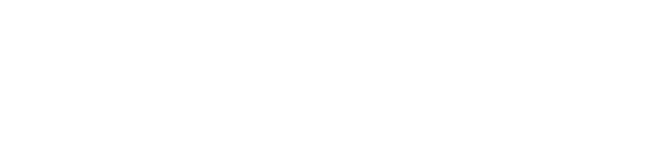
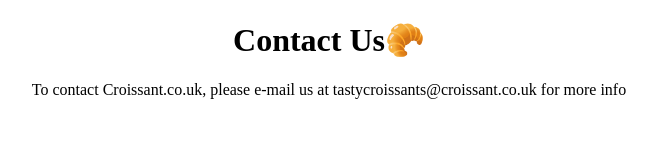
Before and after one commit to helenita410/Croissant-One, a plain HTML site: page contact.html in a window 1280 px wide. Shown: the whole page, without its empty margins (311-968 px from the left). Drawn offline with Linux system fonts and the light colour scheme.

Commit message:
Update contact.html
Added text in Contact Us page

```diff
--- a/contact.html
+++ b/contact.html
@@ -7,5 +7,11 @@
     <link rel="stylesheet" href="/css/styles.css" />
     <title>Contact Us</title>
   </head>
-  <body></body>
+  <body>
+    <h1>Contact Us🥐</h1>
+    <p>
+      To contact Croissant.co.uk, please e-mail us at
+      tastycroissants@croissant.co.uk for more info
+    </p>
+  </body>
 </html>
```
